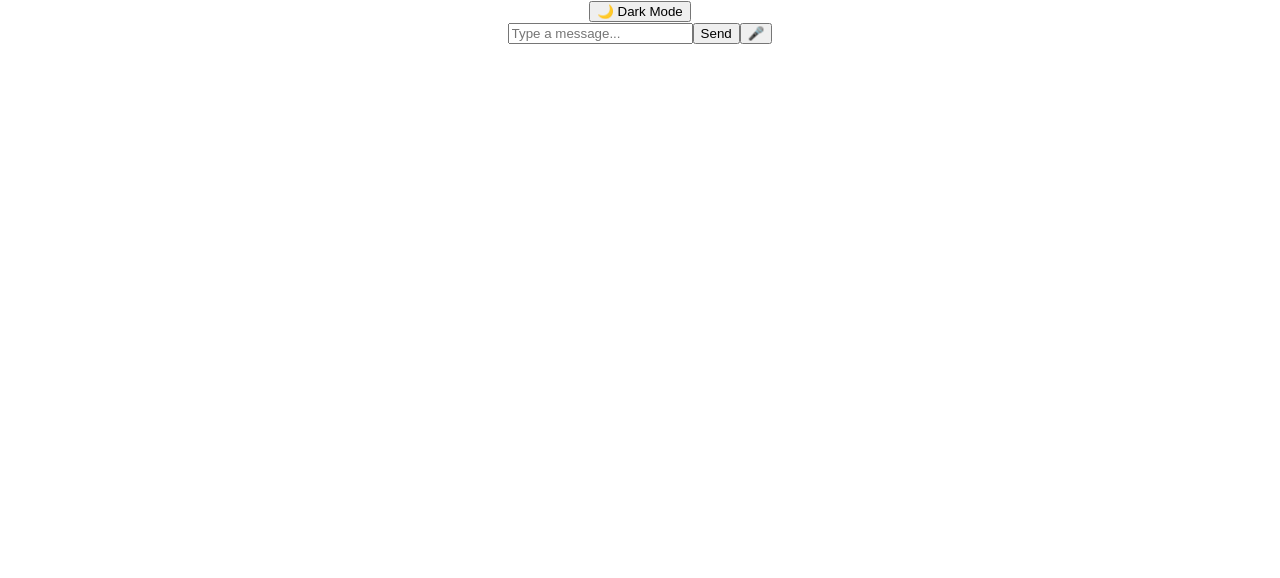
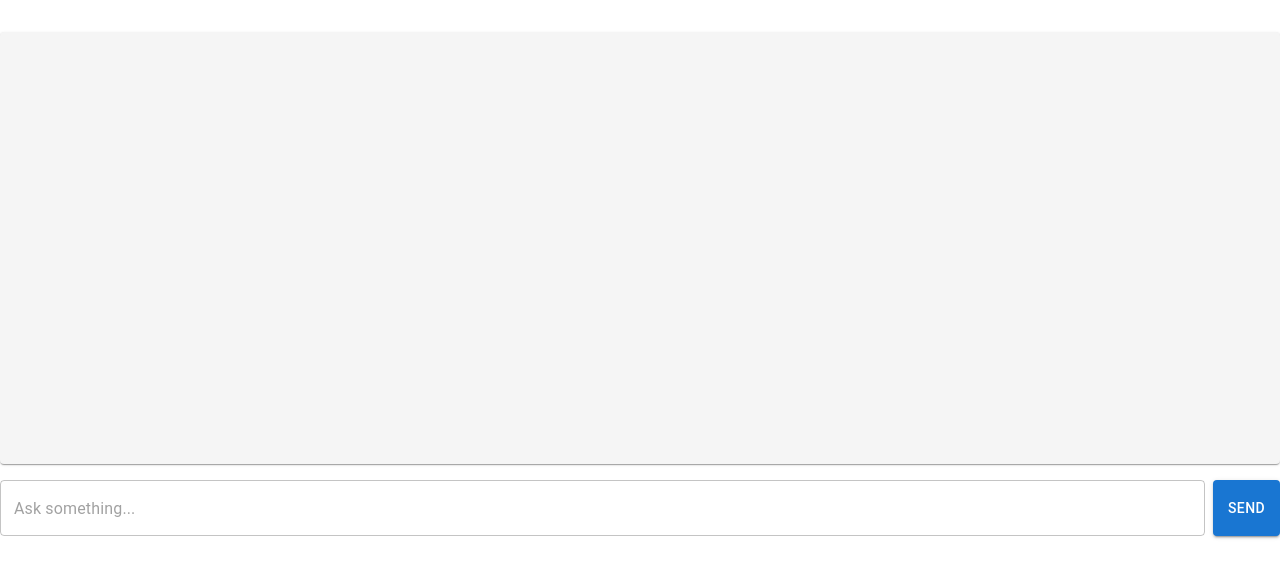
Before and after one commit to sanjeetkumaritoutlook/react19-cra, a React (Create React App) app: page / in a window 1280 px wide. Shown: the top 578 px of the page. Built offline with nearby package versions, Linux system fonts and the light colour scheme.

Commit message:
MUI Chatbot UI

```diff
--- a/package.json
+++ b/package.json
@@ -4,6 +4,9 @@
   "private": true,
   "homepage": "https://sanjeetkumaritoutlook.github.io/react19-cra",
   "dependencies": {
+    "@emotion/react": "^11.14.0",
+    "@emotion/styled": "^11.14.0",
+    "@mui/material": "^6.4.5",
     "@testing-library/dom": "^10.4.0",
     "@testing-library/jest-dom": "^6.6.3",
     "@testing-library/react": "^16.2.0",
--- a/src/components/Chatbot.tsx
+++ b/src/components/Chatbot.tsx
@@ -1,30 +1,16 @@
-import React, { useState, useEffect } from "react";
+import React, { useState } from "react";
+import { Box, TextField, Button, Typography, Paper, CircularProgress } from "@mui/material";
 
 const Chatbot: React.FC = () => {
-  const [messages, setMessages] = useState<{ role: string; text: string }[]>(
-    JSON.parse(localStorage.getItem("chatHistory") || "[]")
-  );
+  const [messages, setMessages] = useState<{ role: string; text: string }[]>([]);
   const [userInput, setUserInput] = useState("");
-  const [isTyping, setIsTyping] = useState(false);
-  const [isDarkMode, setIsDarkMode] = useState(
-    localStorage.getItem("darkMode") === "true"
-  );
-
-  useEffect(() => {
-    localStorage.setItem("chatHistory", JSON.stringify(messages));
-  }, [messages]);
-
-  const toggleDarkMode = () => {
-    setIsDarkMode(!isDarkMode);
-    localStorage.setItem("darkMode", JSON.stringify(!isDarkMode));
-  };
+  const [loading, setLoading] = useState(false);
 
   const sendMessage = async () => {
     if (!userInput.trim()) return;
+    setMessages([...messages, { role: "User", text: userInput }]);
+    setLoading(true);
 
-    setMessages([...messages, { role: "User", text: userInput }]);
-    setUserInput("");
-    setIsTyping(true);
 
     try {
         const response = await fetch("https://generativelanguage.googleapis.com/v1beta/models/gemini-pro:generateContent?key=AIzaSyCUGWS0iGNhAkKIXcgVrNDwKWbVToIPPaw", {
@@ -35,52 +21,49 @@ const Chatbot: React.FC = () => {
 
           const data = await response.json();
           const botReply = data?.candidates?.[0]?.content?.parts?.[0]?.text || "No response";
-      setMessages((prev) => [...prev, { role: "AI", text: botReply }]);
+
+          setMessages([...messages, { role: "User", text: userInput }, { role: "AI", text: botReply }]);
         } catch (error) {
           console.error("Error fetching AI response:", error);
+        } finally {
+          setLoading(false);
+          setUserInput("");
         }
-
-    setIsTyping(false);
-  };
-
-  const startVoiceInput = () => {
-    const recognition = new (window as any).webkitSpeechRecognition();
-    recognition.lang = "en-US";
-    recognition.start();
-
-    recognition.onresult = (event: any) => {
-      setUserInput(event.results[0][0].transcript);
-    };
       };
 
       return (
-    <div className={`h-screen flex flex-col ${isDarkMode ? "bg-gray-900 text-white" : "bg-white text-black"}`}>
-      <button onClick={toggleDarkMode} className="p-2 bg-blue-500 text-white rounded">
-        {isDarkMode ? "☀️ Light Mode" : "🌙 Dark Mode"}
-      </button>
+        <Box sx={{ width: "100%",  mx: "auto", mt: 4 }}>
+          <Paper sx={{ p: 2, height: 400, overflowY: "auto", bgcolor: "#f5f5f5" }}>
+            {messages.map((msg, index) => (
+              <Typography
+                key={index}
+                sx={{
+                  p: 1,
+                  borderRadius: 1,
+                  bgcolor: msg.role === "User" ? "primary.light" : "secondary.light",
+                  color: "black",
+                  mb: 1,
+                }}
+              >
+                <strong>{msg.role}:</strong> {msg.text}
+              </Typography>
+            ))}
+            {loading && <CircularProgress size={24} />}
+          </Paper>
 
-      <div className="flex-1 overflow-y-auto p-4">
-        {messages.map((msg, index) => (
-          <div key={index} className={`flex items-start gap-3 my-2 ${msg.role === "User" ? "justify-end" : "justify-start"}`}>
-            <div className={`p-3 rounded-lg ${msg.role === "User" ? "bg-blue-500 text-white" : "bg-gray-300 text-black"}`}>
-              <strong>{msg.role}:</strong> {msg.text}
-            </div>
-          </div>
-        ))}
-        {isTyping && <p>AI is typing...</p>}
-      </div>
-
-      <div className="p-4 flex items-center gap-2">
-        <input
+          <Box sx={{ display: "flex", gap: 1, mt: 2 }}>
+            <TextField
+              fullWidth
+              variant="outlined"
               value={userInput}
               onChange={(e) => setUserInput(e.target.value)}
-          placeholder="Type a message..."
-          className="flex-1 p-2 border rounded"
+              placeholder="Ask something..."
             />
-        <button onClick={sendMessage} className="p-2 bg-green-500 text-white rounded">Send</button>
-        <button onClick={startVoiceInput} className="p-2 bg-pink-500 text-white rounded">🎤</button>
-      </div>
-    </div>
+            <Button variant="contained" color="primary" onClick={sendMessage}>
+              Send
+            </Button>
+          </Box>
+        </Box>
       );
     };
 
```
Also changed, not shown: src/components/README.md, 1 other file (tests, documents, lock files or other folders). Lines whose indentation alone changed are shown as unchanged.
